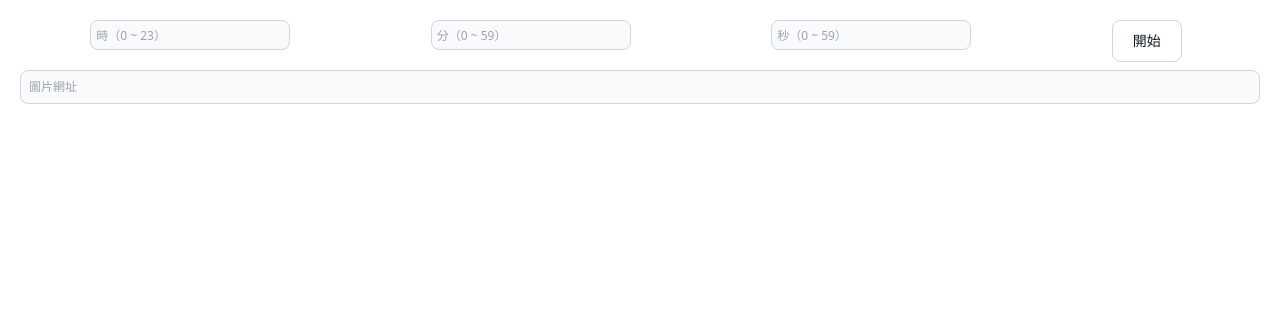
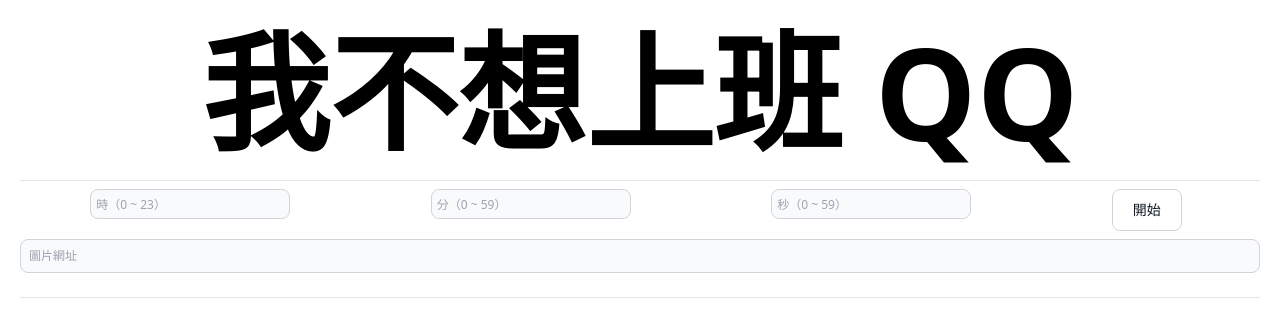
Before and after one commit to TsouMinHan/IWTGOW, a Vue app: page / in a window 1280 px wide. Shown: the top 312 px of the page. Built offline with nearby package versions, Linux system fonts and the light colour scheme.

Commit message:
Style: 新增標題 & 排版調整

```diff
--- a/src/App.vue
+++ b/src/App.vue
@@ -1,6 +1,14 @@
 <template>
   <div class="container mx-auto p-5">
-    <div>
+    <div class="py-2 flex items-center justify-center">
+      <p class="font-extrabold text-9xl">我不想上班 QQ</p>
+    </div>
+
+    <!-- bar -->
+    <div class="py-2 border-b border-gray-200">
+    </div>
+
+    <div class="py-2">
       <div class="">
         <div class="flex flex-row justify-around">
           <input type="number" placeholder="時（0 ~ 23）" v-model="PHour"
@@ -19,6 +27,11 @@
 
       </div>
     </div>
+
+    <!-- bar -->
+    <div class="py-2 border-b border-gray-200">
+    </div>
+
     <div class="flex items-center justify-center">
       <SVG v-if="isShowSVG" :imageUrl="imageUrl" :text="text"></SVG>
     </div>
```
